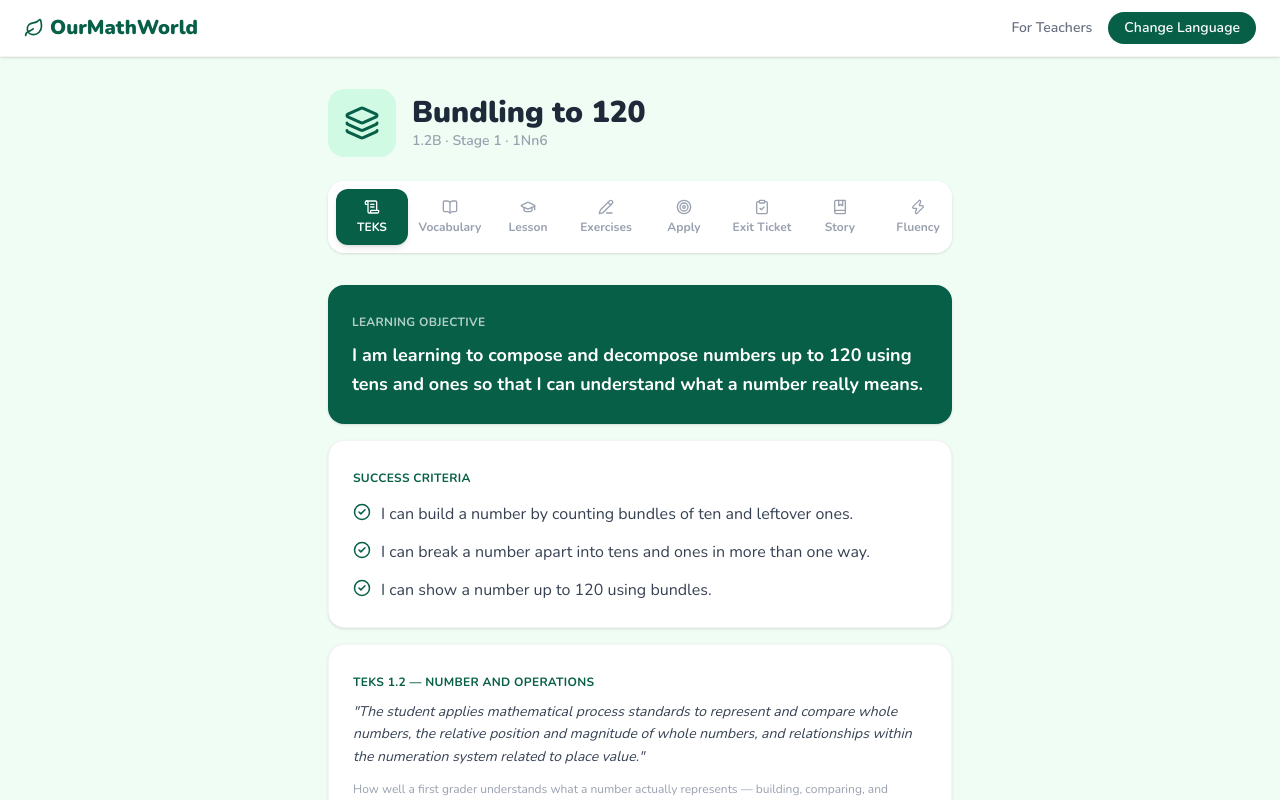
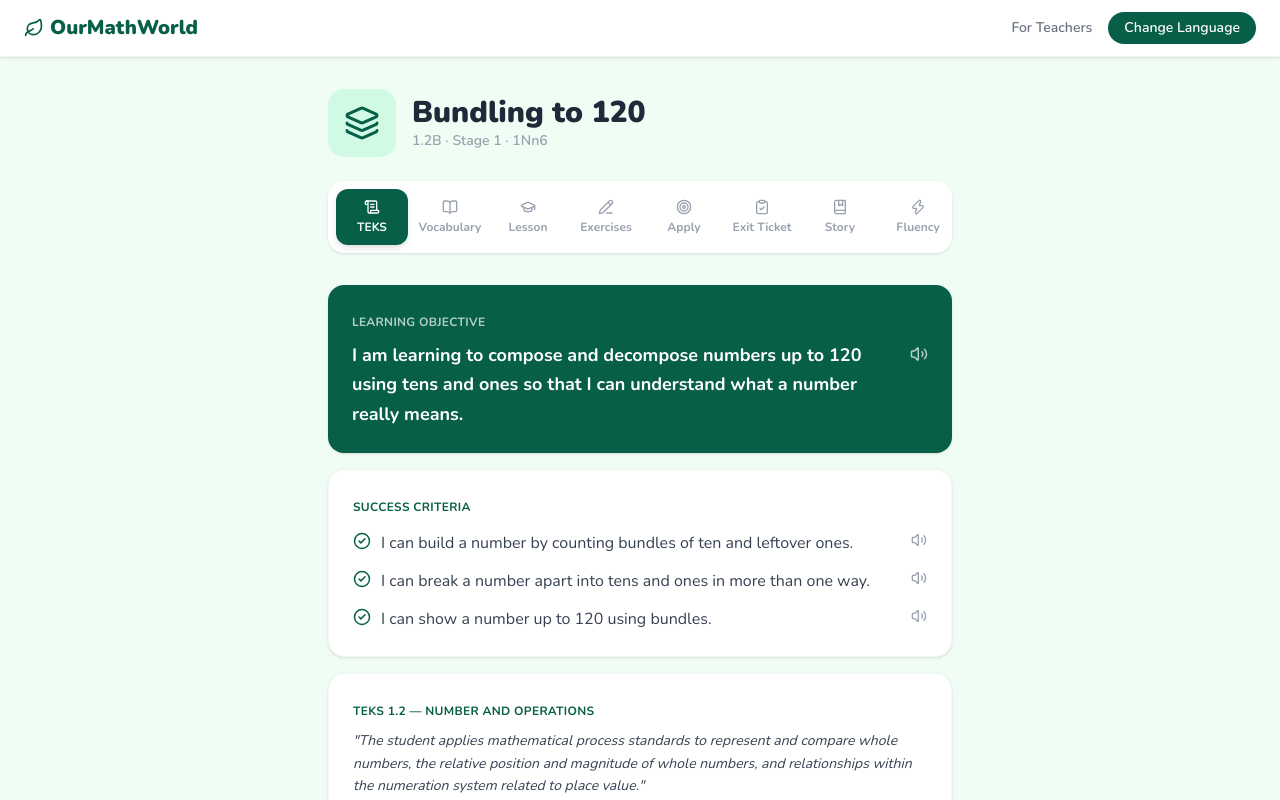
Before and after one commit to zeevaki/ourmathworld, a Next.js app: page /student/1/1.2B in a window 1280 px wide. Both pictures are taken after a click on the button "TEKS". Shown: the top 800 px of the page. Built offline with nearby package versions, Linux system fonts and the light colour scheme.

Commit message:
Add speaker buttons to Learning Objective & Success Criteria
Same pattern as word problems and vocabulary: separate English and
translated-language speaker icons, this time on the TEKS tab's new
LO/SC content. Applies to all 44 units automatically since it's the
shared UnitTabs component.

```diff
--- a/components/UnitTabs.tsx
+++ b/components/UnitTabs.tsx
@@ -276,19 +276,40 @@ export default function UnitTabs({ unit, grade }: { unit: TeksUnit; grade: strin
       {/* TEKS */}
       {activeTab === "teks" && (() => {
         const info = getTeksInfo(grade, unit.teks);
+        const lo = unit.learningObjective;
         return (
           <div className="flex flex-col gap-4">
-            {unit.learningObjective && (
+            {lo && (
               <div className="bg-primary text-white rounded-2xl p-6 shadow-sm">
                 <span className="text-xs font-bold uppercase tracking-wide text-white/70">Learning Objective</span>
-                <p className="text-lg font-bold mt-2 leading-relaxed">{unit.learningObjective.en}</p>
+                <div className="flex items-start gap-2 mt-2">
+                  <p className="text-lg font-bold leading-relaxed flex-1">{lo.en}</p>
+                  <button
+                    type="button"
+                    onClick={() => speakText(lo.en, "en-US")}
+                    aria-label="Listen in English"
+                    className="text-white/70 hover:text-white transition-colors flex-shrink-0 mt-1 cursor-pointer"
+                  >
+                    <Volume2 size={18} />
+                  </button>
+                </div>
                 {language && (
+                  <div className="flex items-start gap-2 mt-2">
                     <p
-                    className="text-white/90 font-semibold mt-2 leading-relaxed"
+                      className="text-white/90 font-semibold leading-relaxed flex-1"
                       style={{ direction: language === "ur" ? "rtl" : "ltr" }}
                     >
-                    {getLang(unit.learningObjective, language)}
+                      {getLang(lo, language)}
                     </p>
+                    <button
+                      type="button"
+                      onClick={() => speakText(getLang(lo, language), language === "es" ? "es-MX" : "ur-PK")}
+                      aria-label={language === "es" ? "Listen in Spanish" : "Listen in Urdu"}
+                      className="text-white/70 hover:text-white transition-colors flex-shrink-0 mt-1 cursor-pointer"
+                    >
+                      <Volume2 size={18} />
+                    </button>
+                  </div>
                 )}
               </div>
             )}
@@ -300,15 +321,35 @@ export default function UnitTabs({ unit, grade }: { unit: TeksUnit; grade: strin
                   {unit.successCriteria.map((sc, i) => (
                     <li key={i} className="flex items-start gap-2.5">
                       <CheckCircle2 size={18} className="text-primary flex-shrink-0 mt-0.5" />
-                      <div>
-                        <p className="text-gray-700 leading-relaxed">{sc.en}</p>
+                      <div className="flex-1">
+                        <div className="flex items-start gap-2">
+                          <p className="text-gray-700 leading-relaxed flex-1">{sc.en}</p>
+                          <button
+                            type="button"
+                            onClick={() => speakText(sc.en, "en-US")}
+                            aria-label="Listen in English"
+                            className="text-gray-400 hover:text-primary transition-colors flex-shrink-0 mt-0.5 cursor-pointer"
+                          >
+                            <Volume2 size={16} />
+                          </button>
+                        </div>
                         {language && (
+                          <div className="flex items-start gap-2 mt-0.5">
                             <p
-                            className="text-gray-500 text-sm mt-0.5 leading-relaxed"
+                              className="text-gray-500 text-sm leading-relaxed flex-1"
                               style={{ direction: language === "ur" ? "rtl" : "ltr" }}
                             >
                               {getLang(sc, language)}
                             </p>
+                            <button
+                              type="button"
+                              onClick={() => speakText(getLang(sc, language), language === "es" ? "es-MX" : "ur-PK")}
+                              aria-label={language === "es" ? "Listen in Spanish" : "Listen in Urdu"}
+                              className="text-primary/50 hover:text-primary transition-colors flex-shrink-0 mt-0.5 cursor-pointer"
+                            >
+                              <Volume2 size={16} />
+                            </button>
+                          </div>
                         )}
                       </div>
                     </li>
```
Lines whose indentation alone changed are shown as unchanged.
